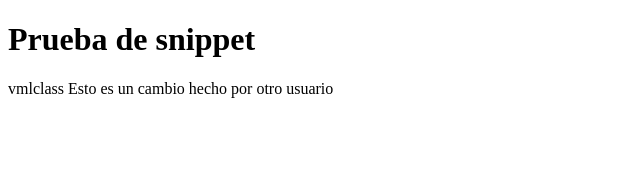
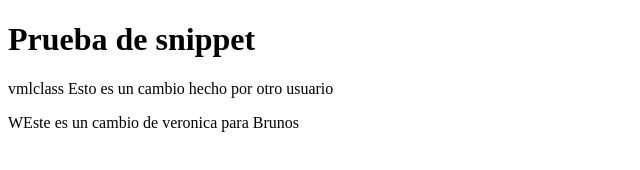
Before and after one commit to vmolinelli/Prueba-7, a plain HTML site: page Index.html in a window 1280 px wide. Shown: the whole page, without its empty margins (0-640 px from the left). Drawn offline with Linux system fonts and the light colour scheme.

Commit message:
Cambio de vero para bruno

```diff
--- a/Index.html
+++ b/Index.html
@@ -8,5 +8,6 @@
         vmlclass
 
         Esto es un cambio hecho por otro usuario
+        <p>WEste es un cambio de veronica para Brunos</p>
     </body>
 </html>
```
